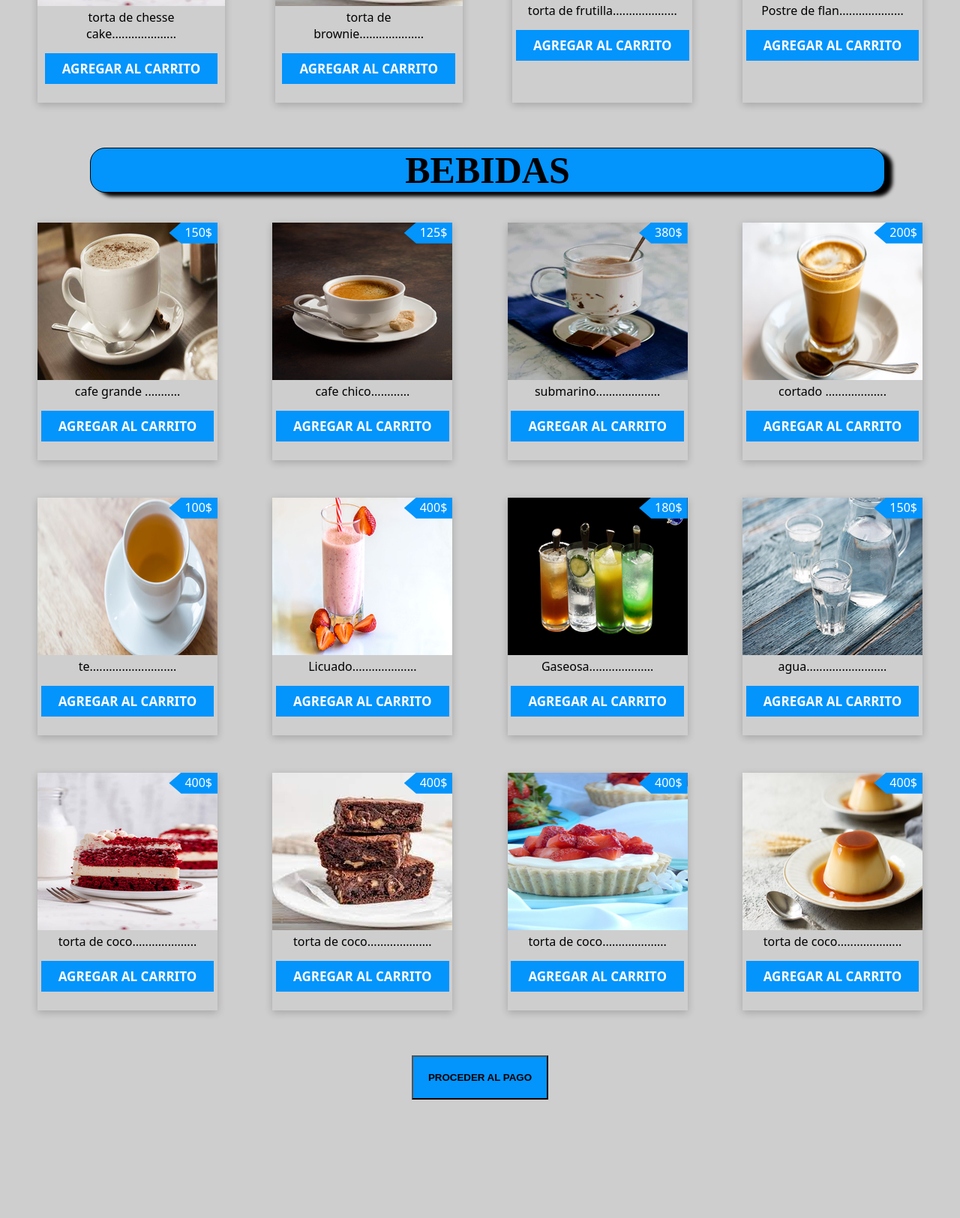
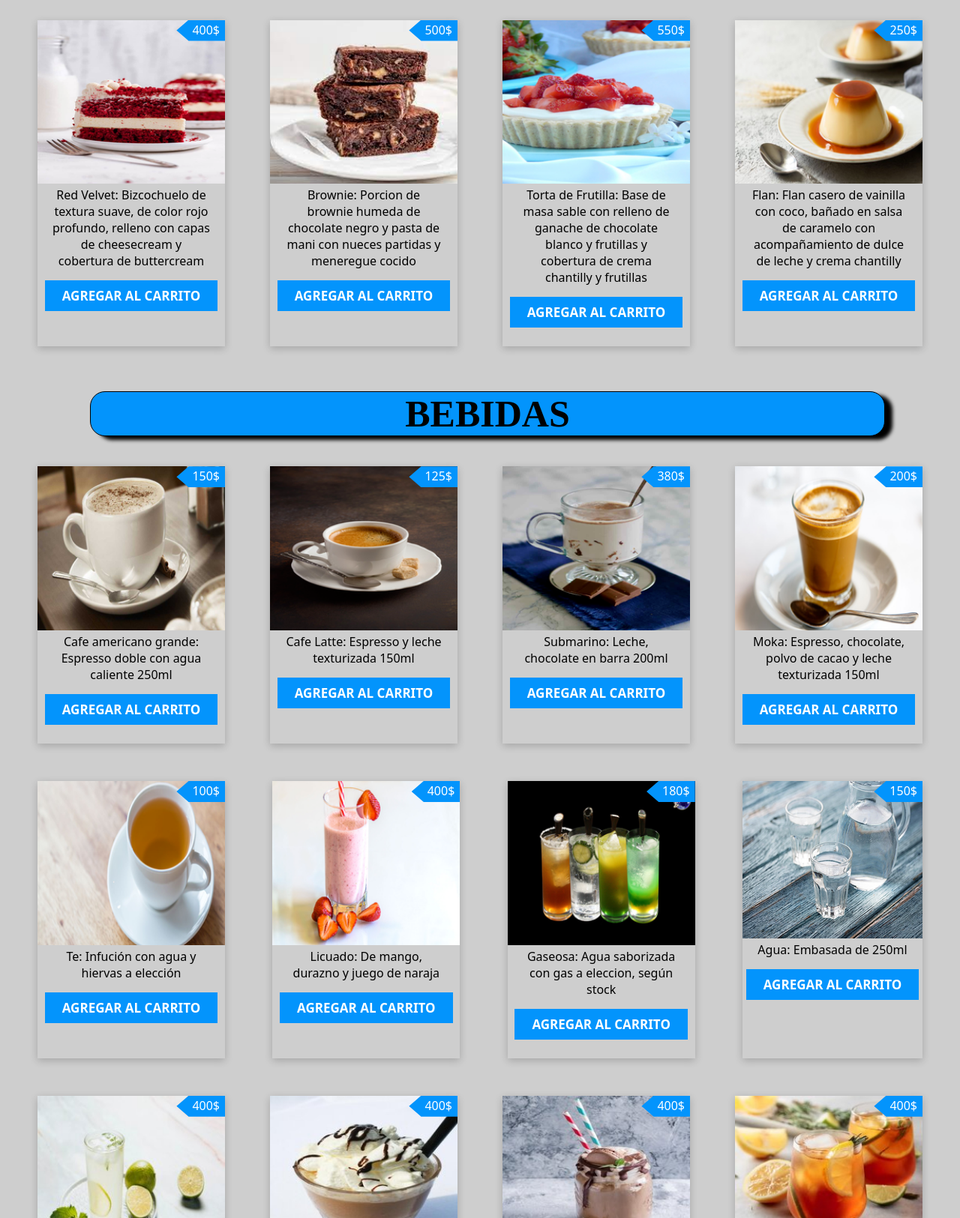
Before and after one commit to maxinadalin/curso-javascript-nadalin, a plain HTML site: page pages/tortas.html in a window 1280 px wide. Shown: the part 1175-2800 px from the top of the page at 75% size. Before the commit the page ends 2682 px from the top, so only its background shows below. Drawn offline with Linux system fonts and the light colour scheme.

Commit message:
correccion entrega final

```diff
--- a/pages/tortas.html
+++ b/pages/tortas.html
@@ -47,7 +47,7 @@
                     <img src="../image/chocotorta.png" alt="">
                     <p><span>250</span>$</p>
                 </div>
-                <p class="title">chocotorta..............</p>
+                <p class="title">Chochotorta: Capas de galletitas chocolinas, con relleno de creamcheese de dulce de leche y cobertura de chocolate rallado</p>
                 <a href="" data-id="1" class="btn-add-cart">Agregar al Carrito</a>
             </div>
             <div class="carts">
@@ -55,7 +55,7 @@
                     <img src="../image/tiramisu.png" alt="">
                     <p><span>350</span>$</p>
                 </div>
-                <p class="title"> tiramisuuuuu...............</p>
+                <p class="title"> Tiramisu: Capas de vainillas azucaradas, con relleno de flan y creamcheese y cobertura de crema chantilly y canela</p>
                 <a href="" class="btn-add-cart" data-id="2">Agregar al Carrito</a>
             </div>
             <div class="carts">
@@ -63,7 +63,7 @@
                     <img src="../image/selva negra.png" alt="">
                     <p><span>200</span>$</p>
                 </div>
-                <p class="title"> selva egra....................</p>
+                <p class="title"> Selva Negra: Dos capas de bizcochuelo humedo de chocolate, relleno de crema chantilly con trozos de cereza y cobertura de chocolate rallado</p>
                 <a href="" data-id="3" class="btn-add-cart">Agregar al Carrito</a>
             </div>
             <div class="carts">
@@ -71,7 +71,7 @@
                     <img src="../image/lemonpie.jpg" alt="">
                     <p><span>300</span>$</p>
                 </div>
-                <p class="title">lemonpieeee..................</p>
+                <p class="title">Lemon Pie: Base de masa sable relleno de curd de limón y chocolate blanco y cobertura de merengue italiano</p>
                 <a href="" data-id="4" class="btn-add-cart">Agregar al Carrito</a>
             </div>
             <div class="carts">
@@ -79,7 +79,7 @@
                     <img src="../image/tortacoco.png" alt="">
                     <p><span>400</span>$</p>
                 </div>
-                <p class="title"> torta de coco....................</p>
+                <p class="title"> Torta de coco: Base de masa sable, relleno de galletitas de coco con creamcheese de dulce de leche y cobertura de coco y azucar</p>
                 <a href="" data-id="5" class="btn-add-cart">Agregar al Carrito</a>
             </div>
             <div class="carts">
@@ -87,7 +87,7 @@
                     <img src="../image/carrot cake.png" alt="">
                     <p><span>450</span>$</p>
                 </div>
-                <p class="title"> torta de carrot....................</p>
+                <p class="title"> Carrot Cake: Bizcochuelo dulce de zanahorias con canela, relleno de mousse de creamcheese y frosting de buttercream</p>
                 <a href="" data-id="6" class="btn-add-cart">Agregar al Carrito</a>
             </div>
             <div class="carts">
@@ -95,7 +95,7 @@
                     <img src="../image/oreo.png" alt="">
                     <p><span>600</span>$</p>
                 </div>
-                <p class="title"> torta de oreo....................</p>
+                <p class="title"> Torta Oreo: Base de galletitas Oreos, relleno de creamcheese de chocolate blanco y cubierta de ganache de chocolate negro</p>
                 <a href="" data-id="57" class="btn-add-cart">Agregar al Carrito</a>
             </div>
             <div class="carts">
@@ -103,7 +103,7 @@
                     <img src="../image/cup cake.png" alt="">
                     <p><span>373</span>$</p>
                 </div>
-                <p class="title"> cup cake....................</p>
+                <p class="title"> Muffins: Bizochuelo humedo de vainalla con canela, con corazon de dulce de leche y cobertura de frosting de chocolate blanco</p>
                 <a href="" data-id="8" class="btn-add-cart">Agregar al Carrito</a>
             </div>
             <div class="carts">
@@ -111,7 +111,7 @@
                     <img src="../image/chesse cake.png" alt="">
                     <p><span>400</span>$</p>
                 </div>
-                <p class="title"> torta de chesse cake....................</p>
+                <p class="title"> Red Velvet: Bizcochuelo de textura suave, de color rojo profundo, relleno con capas de cheesecream y cobertura de buttercream</p>
                 <a href="" data-id="9" class="btn-add-cart">Agregar al Carrito</a>
             </div>
             <div class="carts">
@@ -119,7 +119,7 @@
                     <img src="../image/Brownie.png" alt="">
                     <p><span>500</span>$</p>
                 </div>
-                <p class="title"> torta de brownie....................</p>
+                <p class="title"> Brownie: Porcion de brownie humeda de chocolate negro y pasta de mani con nueces partidas y meneregue cocido </p>
                 <a href="" data-id="10" class="btn-add-cart">Agregar al Carrito</a>
             </div>
             <div class="carts">
@@ -127,7 +127,7 @@
                     <img src="../image/fritilla.png" alt="">
                     <p><span>550</span>$</p>
                 </div>
-                <p class="title"> torta de frutilla....................</p>
+                <p class="title"> Torta de Frutilla: Base de masa sable con relleno de ganache de chocolate blanco y frutillas y cobertura de crema chantilly y frutillas</p>
                 <a href="" data-id="11" class="btn-add-cart">Agregar al Carrito</a>
             </div>
 
@@ -136,7 +136,7 @@
                     <img src="../image/FlanE.png" alt="">
                     <p><span>250</span>$</p>
                 </div>
-                <p class="title"> Postre de flan....................</p>
+                <p class="title"> Flan: Flan casero de vainilla con coco, bañado en salsa de caramelo con acompañamiento de dulce de leche y crema chantilly</p>
                 <a href="" data-id="12" class="btn-add-cart">Agregar al Carrito</a>
             </div>
 
@@ -152,7 +152,7 @@
                     <img src="../image/cafe grande.png" alt="">
                     <p><span>150</span>$</p>
                 </div>
-                <p class="title">cafe grande ...........</p>
+                <p class="title">Cafe americano grande: Espresso doble con agua caliente 250ml</p>
                 <a href="" data-id="13" class="btn-add-cart">Agregar al Carrito</a>
             </div>
             <div class="carts">
@@ -160,7 +160,7 @@
                     <img src="../image/cafechico.png" alt="">
                     <p><span>125</span>$</p>
                 </div>
-                <p class="title"> cafe chico............</p>
+                <p class="title">Cafe Latte: Espresso y leche texturizada 150ml </p>
                 <a href="" class="btn-add-cart" data-id="14">Agregar al Carrito</a>
             </div>
             <div class="carts">
@@ -168,7 +168,7 @@
                     <img src="../image/submarino.png" alt="">
                     <p><span>380</span>$</p>
                 </div>
-                <p class="title"> submarino....................</p>
+                <p class="title">Submarino: Leche, chocolate en barra 200ml</p>
                 <a href="" data-id="15" class="btn-add-cart">Agregar al Carrito</a>
             </div>
             <div class="carts">
@@ -176,7 +176,7 @@
                     <img src="../image/café-cortado.png" alt="">
                     <p><span>200</span>$</p>
                 </div>
-                <p class="title">cortado ...................</p>
+                <p class="title">Moka: Espresso, chocolate, polvo de cacao y leche texturizada 150ml</p>
                 <a href="" data-id="16" class="btn-add-cart">Agregar al Carrito</a>
             </div>
             <div class="carts">
@@ -184,7 +184,7 @@
                     <img src="../image/te.png" alt="">
                     <p><span>100</span>$</p>
                 </div>
-                <p class="title"> te...........................</p>
+                <p class="title">Te: Infución con agua y hiervas a elección</p>
                 <a href="" data-id="17" class="btn-add-cart">Agregar al Carrito</a>
             </div>
             <div class="carts">
@@ -192,7 +192,7 @@
                     <img src="../image/licuado.png" alt="">
                     <p><span>400</span>$</p>
                 </div>
-                <p class="title"> Licuado....................</p>
+                <p class="title"> Licuado: De mango, durazno y juego de naraja</p>
                 <a href="" data-id="18" class="btn-add-cart">Agregar al Carrito</a>
             </div>
             <div class="carts">
@@ -200,7 +200,7 @@
                     <img src="../image/gaseosa.png" alt="">
                     <p><span>180</span>$</p>
                 </div>
-                <p class="title"> Gaseosa....................</p>
+                <p class="title"> Gaseosa: Agua saborizada con gas a eleccion, según stock</p>
                 <a href="" data-id="19" class="btn-add-cart">Agregar al Carrito</a>
             </div>
             <div class="carts">
@@ -208,40 +208,40 @@
                     <img src="../image/agua.png" alt="">
                     <p><span>150</span>$</p>
                 </div>
-                <p class="title"> agua.........................</p>
+                <p class="title"> Agua: Embasada de 250ml</p>
                 <a href="" data-id="20" class="btn-add-cart">Agregar al Carrito</a>
             </div>
             <div class="carts">
                 <div>
-                    <img src="../image/chesse cake.png" alt="">
+                    <img src="../image/limonada.jpg">
                     <p><span>400</span>$</p>
                 </div>
-                <p class="title"> torta de coco....................</p>
+                <p class="title"> Limonada: Jugo de limón con menta y jengibre</p>
                 <a href="" data-id="21" class="btn-add-cart">Agregar al Carrito</a>
             </div>
             <div class="carts">
                 <div>
-                    <img src="../image/Brownie.png" alt="">
+                    <img src="../image/frapuccino.jpg" alt="">
                     <p><span>400</span>$</p>
                 </div>
-                <p class="title"> torta de coco....................</p>
+                <p class="title">Frappuccino: Espresso, dulce de leche, hielo y salsa de chocholate</p>
                 <a href="" data-id="22" class="btn-add-cart">Agregar al Carrito</a>
             </div>
             <div class="carts">
                 <div>
-                    <img src="../image/fritilla.png" alt="">
+                    <img src="../image/batidoChocolate.jpg" alt="">
                     <p><span>400</span>$</p>
                 </div>
-                <p class="title"> torta de coco....................</p>
+                <p class="title"> Batido: Licuado de dos bochas de helado con leche</p>
                 <a href="" data-id="23" class="btn-add-cart">Agregar al Carrito</a>
             </div>
 
             <div class="carts">
                 <div>
-                    <img src="../image/FlanE.png" alt="">
+                    <img src="../image/tehelado.jpg" alt="">
                     <p><span>400</span>$</p>
                 </div>
-                <p class="title"> torta de coco....................</p>
+                <p class="title">Te healdo: Infusión de te negro con hielo</p>
                 <a href="" data-id="24" class="btn-add-cart">Agregar al Carrito</a>
             </div>
         </div>
```
Also changed, not shown: image/batidoChocolate.jpg (added), image/frapuccino.jpg (added), image/limonada.jpg (added), image/tehelado.jpg (added).
